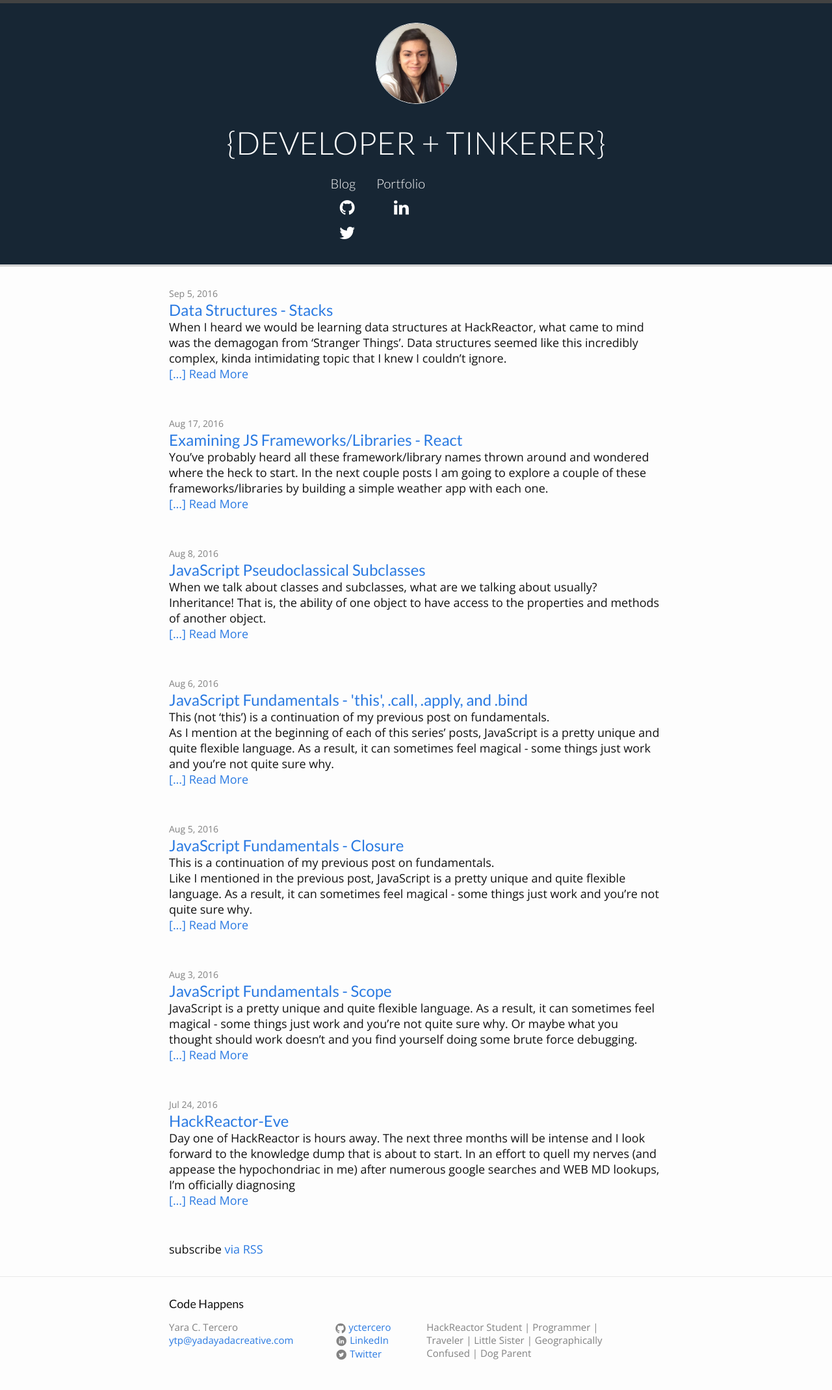
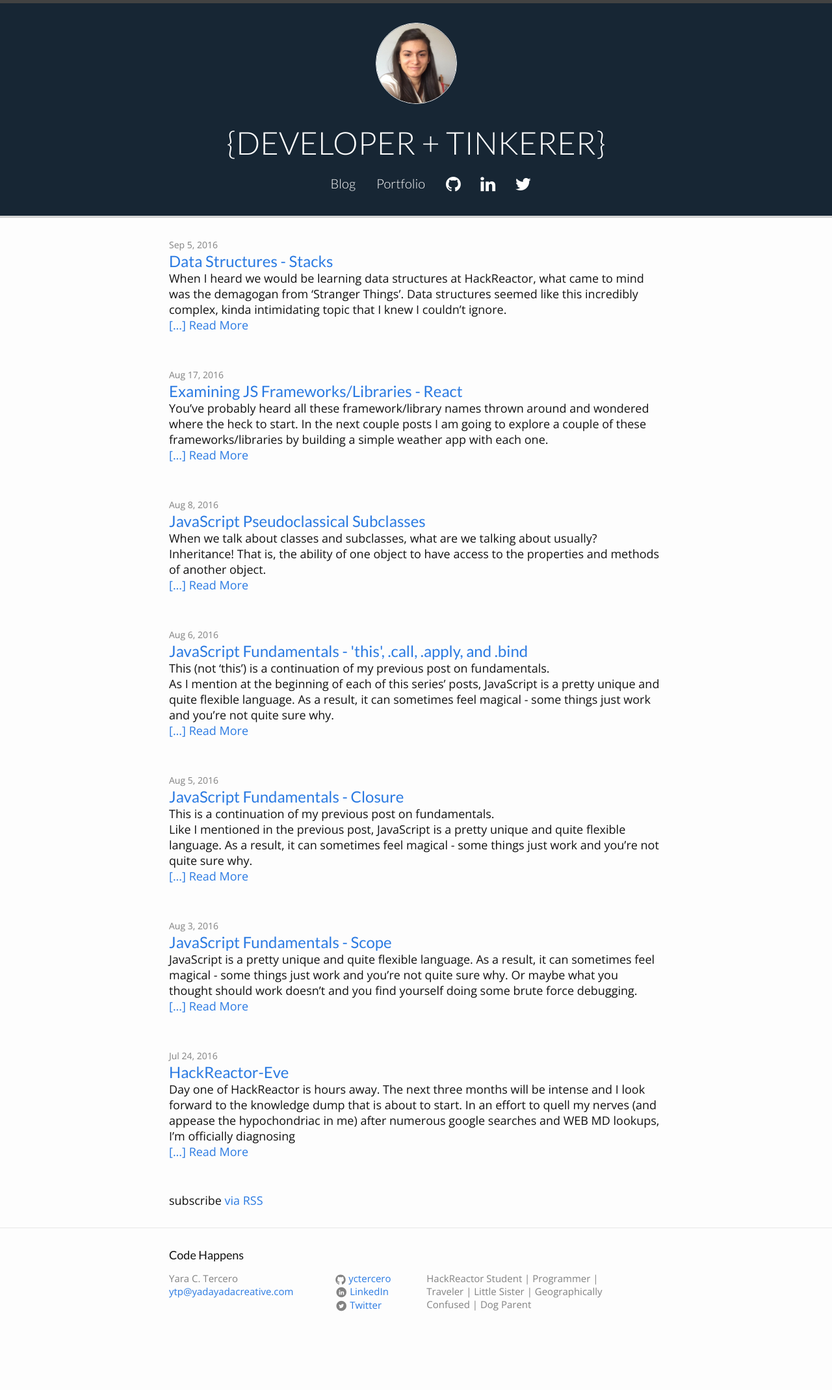
Before and after one commit to yctercero/yctercero.github.io, a Jekyll site: the page built from index.html, in a window 1280 px wide. Shown: the whole page at 65% size. Built offline with Jekyll 4.4.1, drawn with Linux system fonts in a browser that asks for light colours; nearby versions of some CDN libraries; after the commit the page ends 2064 px from its top, so only the background shows below that.

Commit message:
changed twitter icon in header

```diff
--- a/css/main.scss
+++ b/css/main.scss
@@ -185,6 +185,7 @@ header .site-nav {
 }
 body > header nav ul{
   list-style-type: none;
+  width: 350px;
 }
 body > header nav ul li{
 	float: left;
@@ -211,7 +212,7 @@ body > header nav ul li{
 
 	header nav ul li:last-of-type a{
 		float: left;
-		width: 50%;
+		width: 32%;
 	}
 body > header .fa{
 	color: white;
```
